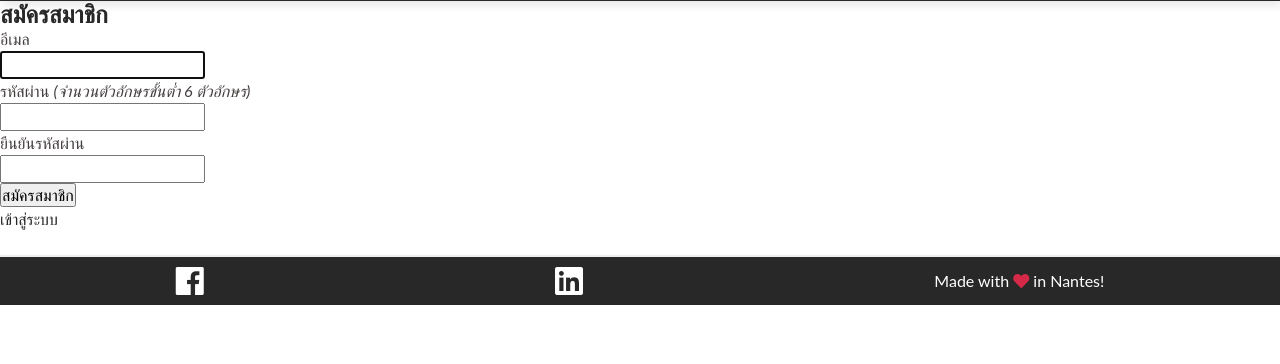
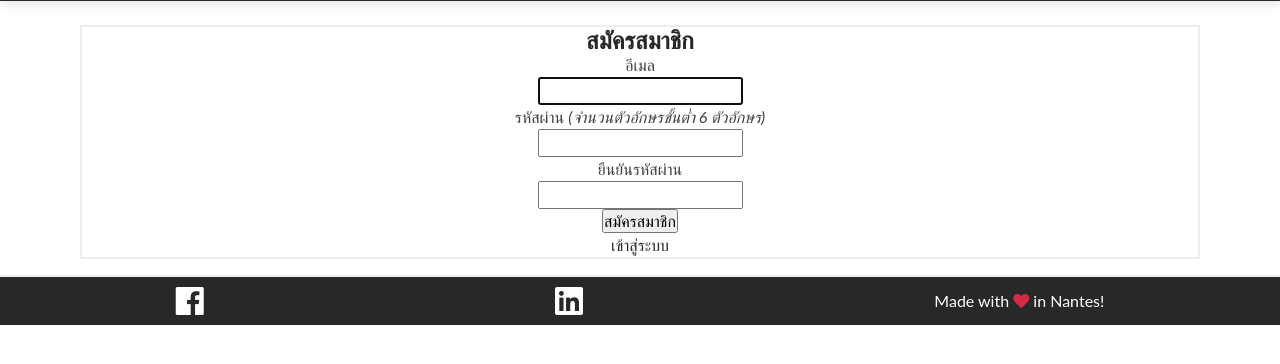
Before and after one commit to francoisedumas/phoenix_security_app, a Rails app: page /users/sign_up in a window 1280 px wide. Shown: the part 47-411 px from the top of the page. Run offline with Rails 7, Linux system fonts and the light colour scheme; style sheets or scripts are compiled from the project's sources; some libraries are stand-ins or nearby versions.

Commit message:
CSS - Basic devise design

```diff
--- a/app/assets/stylesheets/config/_utilities.scss
+++ b/app/assets/stylesheets/config/_utilities.scss
@@ -61,3 +61,7 @@
 .margin-top-m {
   margin-top: var(--space-m);
 }
+
+.margin-bottom-m {
+  margin-bottom: var(--space-m);
+}
--- a/app/assets/stylesheets/layouts/_container.scss
+++ b/app/assets/stylesheets/layouts/_container.scss
@@ -12,4 +12,8 @@
     padding-left: var(--space-m);
     max-width: 70rem;
   }
+
+  &__border {
+    border: var(--border);
+  }
 }
--- a/app/views/devise/confirmations/new.html.erb
+++ b/app/views/devise/confirmations/new.html.erb
@@ -1,3 +1,4 @@
+<div class="container margin-bottom-m container__border">
   <h2><%= t('.resend_confirmation_instructions') %></h2>
 
   <%= form_for(resource, as: resource_name, url: confirmation_path(resource_name), html: { method: :post }) do |f| %>
@@ -14,3 +15,4 @@
   <% end %>
 
   <%= render "devise/shared/links" %>
+</div>
--- a/app/views/devise/passwords/edit.html.erb
+++ b/app/views/devise/passwords/edit.html.erb
@@ -1,3 +1,4 @@
+<div class="container margin-bottom-m container__border">
   <h2><%= t('.change_your_password') %></h2>
 
   <%= form_for(resource, as: resource_name, url: password_path(resource_name), html: { method: :put }) do |f| %>
@@ -23,3 +24,4 @@
   <% end %>
 
   <%= render "devise/shared/links" %>
+</div>
--- a/app/views/devise/passwords/new.html.erb
+++ b/app/views/devise/passwords/new.html.erb
@@ -1,3 +1,4 @@
+<div class="container margin-bottom-m container__border">
   <h2><%= t('.forgot_your_password') %></h2>
 
   <%= form_for(resource, as: resource_name, url: password_path(resource_name), html: { method: :post }) do |f| %>
@@ -14,3 +15,4 @@
   <% end %>
 
   <%= render "devise/shared/links" %>
+</div>
--- a/app/views/devise/registrations/edit.html.erb
+++ b/app/views/devise/registrations/edit.html.erb
@@ -1,3 +1,4 @@
+<div class="container margin-bottom-m container__border">
   <h2><%= t('.title', resource: resource.model_name.human) %></h2>
 
   <%= form_for(resource, as: resource_name, url: registration_path(resource_name), html: { method: :put }) do |f| %>
@@ -41,3 +42,4 @@
   <p><%= t('.unhappy') %> <%= button_to t('.cancel_my_account'), registration_path(resource_name), data: { confirm: t('.are_you_sure') }, method: :delete %></p>
 
   <%= link_to t('devise.shared.links.back'), :back %>
+</div>
--- a/app/views/devise/registrations/new.html.erb
+++ b/app/views/devise/registrations/new.html.erb
@@ -1,3 +1,4 @@
+<div class="container margin-bottom-m container__border">
   <h2><%= t('.sign_up') %></h2>
 
   <%= form_for(resource, as: resource_name, url: registration_path(resource_name)) do |f| %>
@@ -27,3 +28,4 @@
   <% end %>
 
   <%= render "devise/shared/links" %>
+</div>
--- a/app/views/devise/sessions/new.html.erb
+++ b/app/views/devise/sessions/new.html.erb
@@ -1,3 +1,4 @@
+<div class="container margin-bottom-m container__border">
   <h2><%= t('.sign_in') %></h2>
 
   <%= form_for(resource, as: resource_name, url: session_path(resource_name)) do |f| %>
@@ -24,3 +25,4 @@
   <% end %>
 
   <%= render "devise/shared/links" %>
+</div>
--- a/app/views/devise/unlocks/new.html.erb
+++ b/app/views/devise/unlocks/new.html.erb
@@ -1,3 +1,4 @@
+<div class="container margin-bottom-m container__border">
   <h2><%= t('.resend_unlock_instructions') %></h2>
 
   <%= form_for(resource, as: resource_name, url: unlock_path(resource_name), html: { method: :post }) do |f| %>
@@ -14,3 +15,4 @@
   <% end %>
 
   <%= render "devise/shared/links" %>
+</div>
```
Lines whose indentation alone changed are shown as unchanged.
